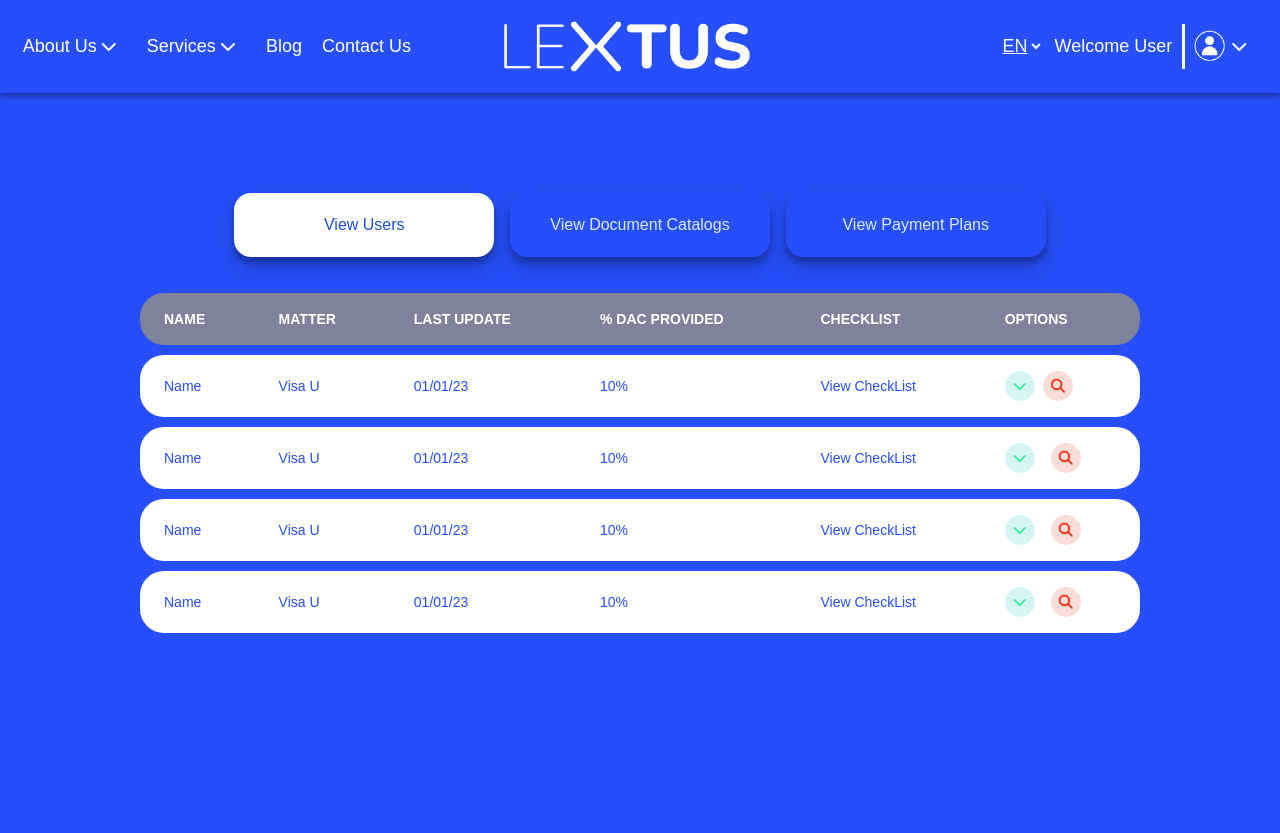
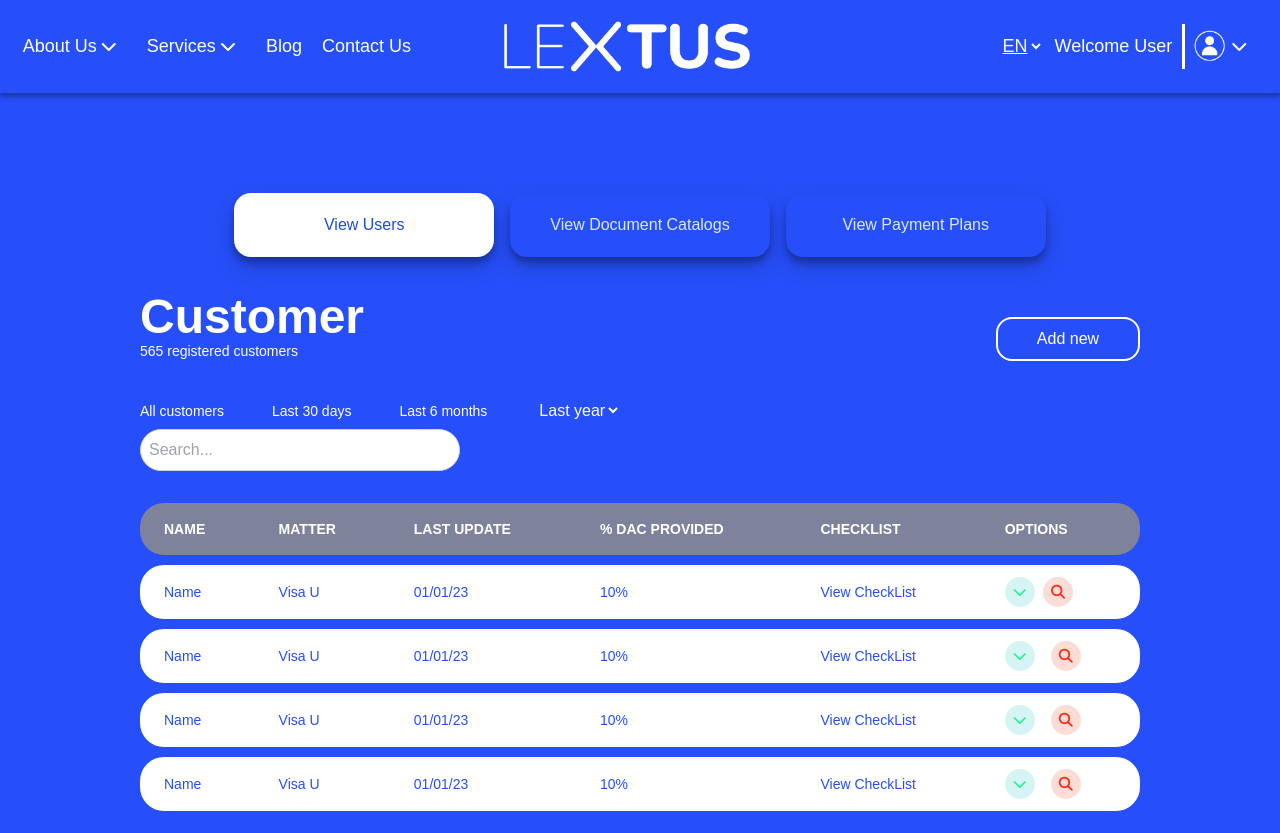
Before and after one commit to Edu22-san/LextusApp, a React (Vite) app: page /user/tabscontenido in a window 1280 px wide. Before the commit the page ends 800 px from the top, so only its background shows below. Built offline with nearby package versions, Linux system fonts and the light colour scheme.

Commit message:
page view users

```diff
--- a/src/Components/usersTable/usersTable.jsx
+++ b/src/Components/usersTable/usersTable.jsx
@@ -11,6 +11,26 @@ const Userstable = () => {
 
   return (
     <>
+    <div className="w-full flex flex-row items-end justify-between mb-[2.5rem]">
+      <div className="colum1">
+         <h1 className="text-5xl font-semibold text-white">Customer</h1>
+         <p className="text-white text-sm font-thin">565 registered customers</p>
+      </div>
+      <button className="border-2 border-solid border-white rounded-2xl text-white pt-2 pb-2 pl-15 pr-15 w-[9rem]">Add new</button>
+    </div>
+    <div className="w-full mb-[2rem]">
+      <div className="flex flex-row items-baseline">
+         <p className="text-white text-sm font-thin mr-12"> All customers</p>
+         <p className="text-white text-sm font-thin mr-12"> Last 30 days</p>
+         <p className="text-white text-sm font-thin mr-12">Last 6 months</p>
+         <select className="bg-transparent text-white outline-none" name="" id="">
+          <option value="">Last year</option>
+          <option value="">Option 1</option>
+          <option value="">Option 2</option>
+         </select>
+      </div>
+      <input type="search" className="w-[20rem] mt-2 p-2 border border-gray-300 rounded-3xl outline-none" placeholder="Search..." />
+    </div>
       <div className="relative overflow-x-auto">
         <table className="w-full text-sm text-left rtl:text-right text-white">
           <thead className=" text-white uppercase table-enc">
@@ -42,15 +62,15 @@ const Userstable = () => {
             <tr className="bg-white text-blue-txt ">
               <th
                 scope="row"
-                className="px-6 py-4 font-medium whitespace-nowrap  rounded-l-3xl"
+                className="px-6 py-3 font-medium whitespace-nowrap  rounded-l-3xl"
               >
                 Name
               </th>
-              <td className="px-6 py-4">Visa U</td>
-              <td className="px-6 py-4">01/01/23</td>
-              <td className="px-6 py-4">10%</td>
-              <td className="px-6 py-4">View CheckList</td>
-              <td className="px-6 py-4 rounded-r-3xl ">
+              <td className="px-6 py-3">Visa U</td>
+              <td className="px-6 py-3">01/01/23</td>
+              <td className="px-6 py-3">10%</td>
+              <td className="px-6 py-3">View CheckList</td>
+              <td className="px-6 py-3 rounded-r-3xl ">
                 <div className="container-options">
                    <div className="dropdown mr-4">
                      <i className="fa-solid fa-chevron-down icon-verde cursor-pointer" onClick={toggleDropdown}></i>
@@ -71,15 +91,15 @@ const Userstable = () => {
             <tr className="bg-white text-blue-txt ">
               <th
                 scope="row"
-                className="px-6 py-4 font-medium whitespace-nowrap  rounded-l-3xl"
+                className="px-6 py-3 font-medium whitespace-nowrap  rounded-l-3xl"
               >
                 Name
               </th>
-              <td className="px-6 py-4">Visa U</td>
-              <td className="px-6 py-4">01/01/23</td>
-              <td className="px-6 py-4">10%</td>
-              <td className="px-6 py-4">View CheckList</td>
-              <td className="px-6 py-4 rounded-r-3xl">
+              <td className="px-6 py-3">Visa U</td>
+              <td className="px-6 py-3">01/01/23</td>
+              <td className="px-6 py-3">10%</td>
+              <td className="px-6 py-3">View CheckList</td>
+              <td className="px-6 py-3 rounded-r-3xl">
                 <i class="fa-solid fa-chevron-down icon-verde mr-4"></i>
                 <i class="fa-solid fa-magnifying-glass icon-buscar"></i>
               </td>
@@ -90,15 +110,15 @@ const Userstable = () => {
             <tr className="bg-white text-blue-txt ">
               <th
                 scope="row"
-                className="px-6 py-4 font-medium whitespace-nowrap  rounded-l-3xl"
+                className="px-6 py-3 font-medium whitespace-nowrap  rounded-l-3xl"
               >
                 Name
               </th>
-              <td className="px-6 py-4">Visa U</td>
-              <td className="px-6 py-4">01/01/23</td>
-              <td className="px-6 py-4">10%</td>
-              <td className="px-6 py-4">View CheckList</td>
-              <td className="px-6 py-4 rounded-r-3xl">
+              <td className="px-6 py-3">Visa U</td>
+              <td className="px-6 py-3">01/01/23</td>
+              <td className="px-6 py-3">10%</td>
+              <td className="px-6 py-3">View CheckList</td>
+              <td className="px-6 py-3 rounded-r-3xl">
                 <i class="fa-solid fa-chevron-down icon-verde mr-4"></i>
                 <i class="fa-solid fa-magnifying-glass icon-buscar"></i>
               </td>
@@ -109,15 +129,15 @@ const Userstable = () => {
             <tr className="bg-white text-blue-txt ">
               <th
                 scope="row"
-                className="px-6 py-4 font-medium whitespace-nowrap  rounded-l-3xl"
+                className="px-6 py-3 font-medium whitespace-nowrap  rounded-l-3xl"
               >
                 Name
               </th>
-              <td className="px-6 py-4">Visa U</td>
-              <td className="px-6 py-4">01/01/23</td>
-              <td className="px-6 py-4">10%</td>
-              <td className="px-6 py-4">View CheckList</td>
-              <td className="px-6 py-4 rounded-r-3xl">
+              <td className="px-6 py-3">Visa U</td>
+              <td className="px-6 py-3">01/01/23</td>
+              <td className="px-6 py-3">10%</td>
+              <td className="px-6 py-3">View CheckList</td>
+              <td className="px-6 py-3 rounded-r-3xl">
                 <i class="fa-solid fa-chevron-down icon-verde mr-4"></i>
                 <i class="fa-solid fa-magnifying-glass icon-buscar"></i>
               </td>
```
